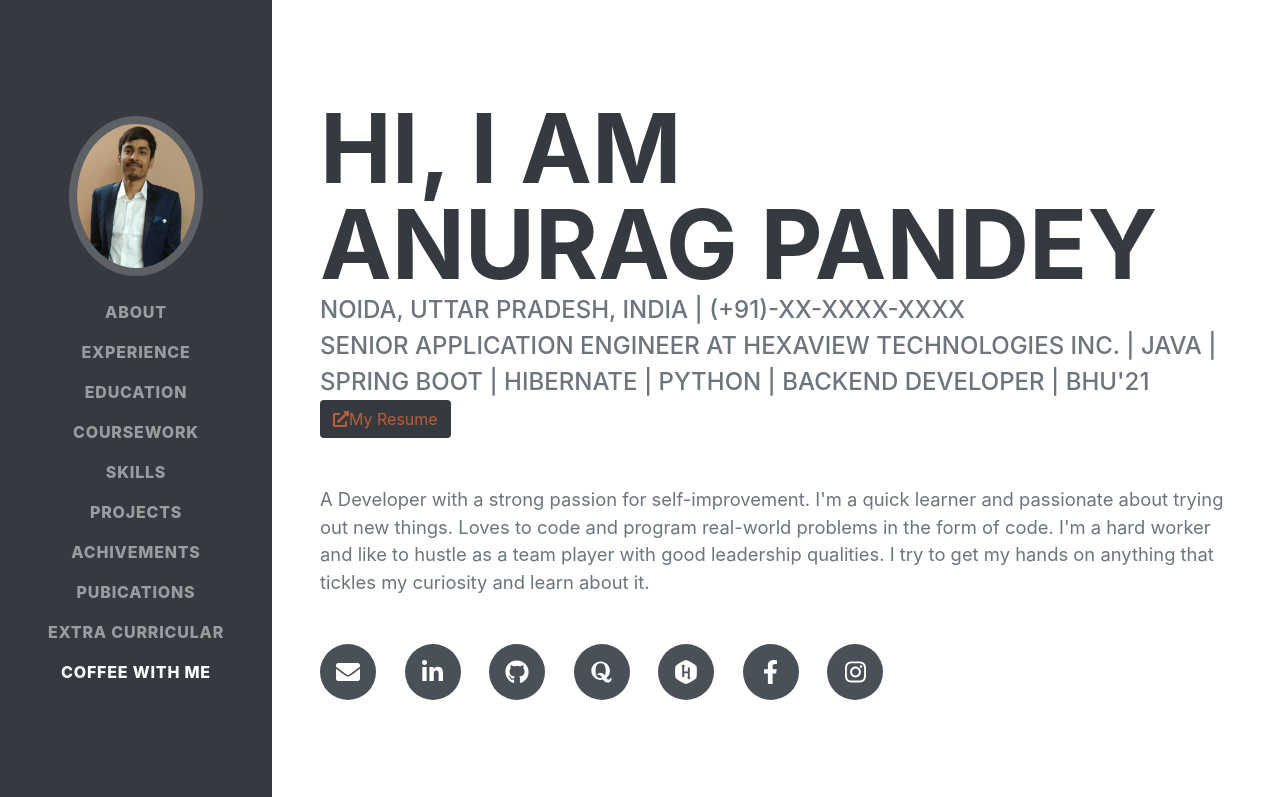
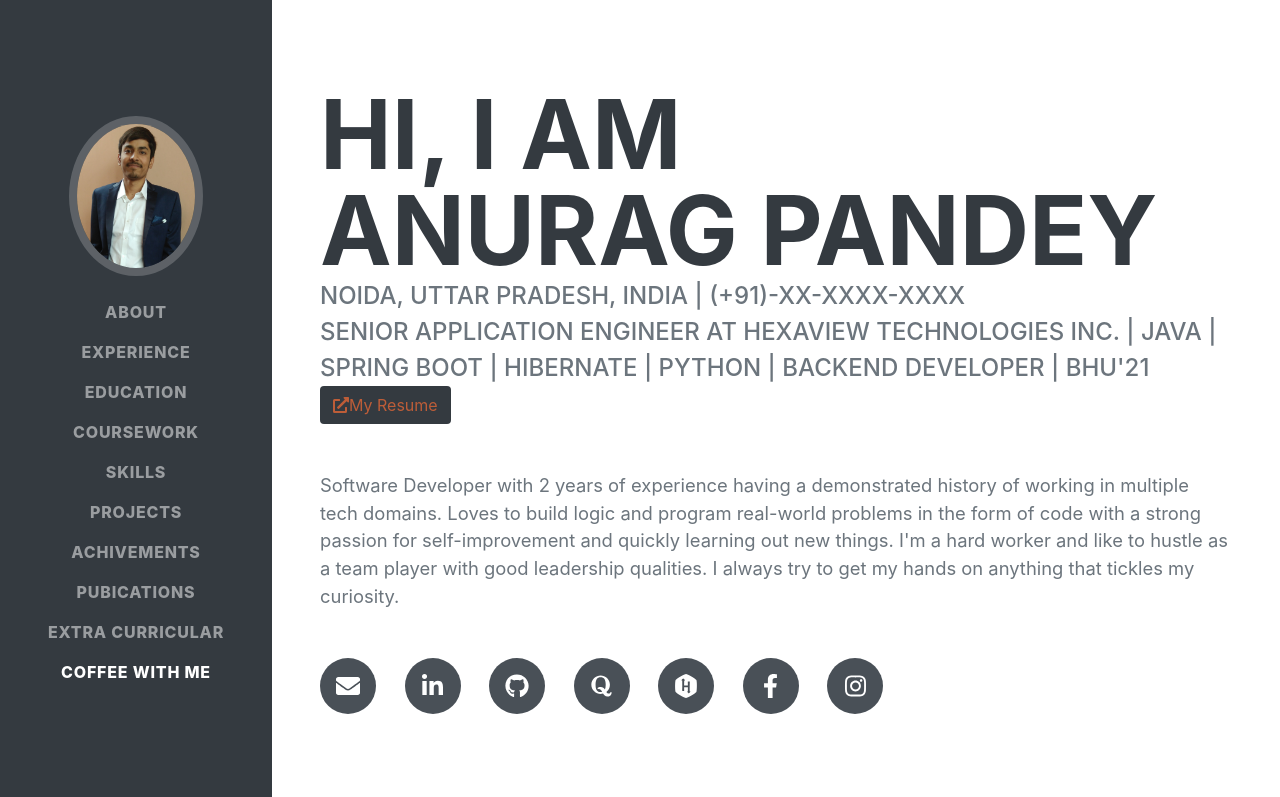
Before and after one commit to anuragbhu/anuragbhu.github.io, a plain HTML site: page index.html in a window 1280 px wide. Shown: the top 797 px of the page. Drawn offline with nearby package versions, Linux system fonts and the light colour scheme; a web font is replaced by a local one.

Commit message:
Update index.html

```diff
--- a/index.html
+++ b/index.html
@@ -57,7 +57,7 @@
                         <div>Senior Application Engineer at Hexaview Technologies Inc. | Java | Spring Boot | Hibernate | Python | Backend Developer | BHU'21</div>
                         <div><button type="button" class="btn bg-dark"><a href="https://www.linkedin.com/in/anuragbhu/" target="_blank"><i class="fas fa-external-link-alt"></i>My Resume</a></button></div>
                     </div>
-                    <p class="lead mb-5">A Developer with a strong passion for self-improvement. I'm a quick learner and passionate about trying out new things. Loves to code and program real-world problems in the form of code. I'm a hard worker and like to hustle as a team player with good leadership qualities.  I try to get my hands on anything that tickles my curiosity and learn about it.</p>
+                    <p class="lead mb-5">Software Developer with 2 years of experience having a demonstrated history of working in multiple tech domains. Loves to build logic and program real-world problems in the form of code with a strong passion for self-improvement and quickly learning out new things. I'm a hard worker and like to hustle as a team player with good leadership qualities. I always try to get my hands on anything that tickles my curiosity.</p>
                     <div class="social-icons">
                         <a class="social-icon" href="mailto:anurag.bhumca18@gmail.com" target="_blank"><i class="fa fa-envelope"></i></a>
                         <a class="social-icon" href="https://www.linkedin.com/in/anuragbhu/" target="_blank"><i class="fab fa-linkedin-in"></i></a>
```
